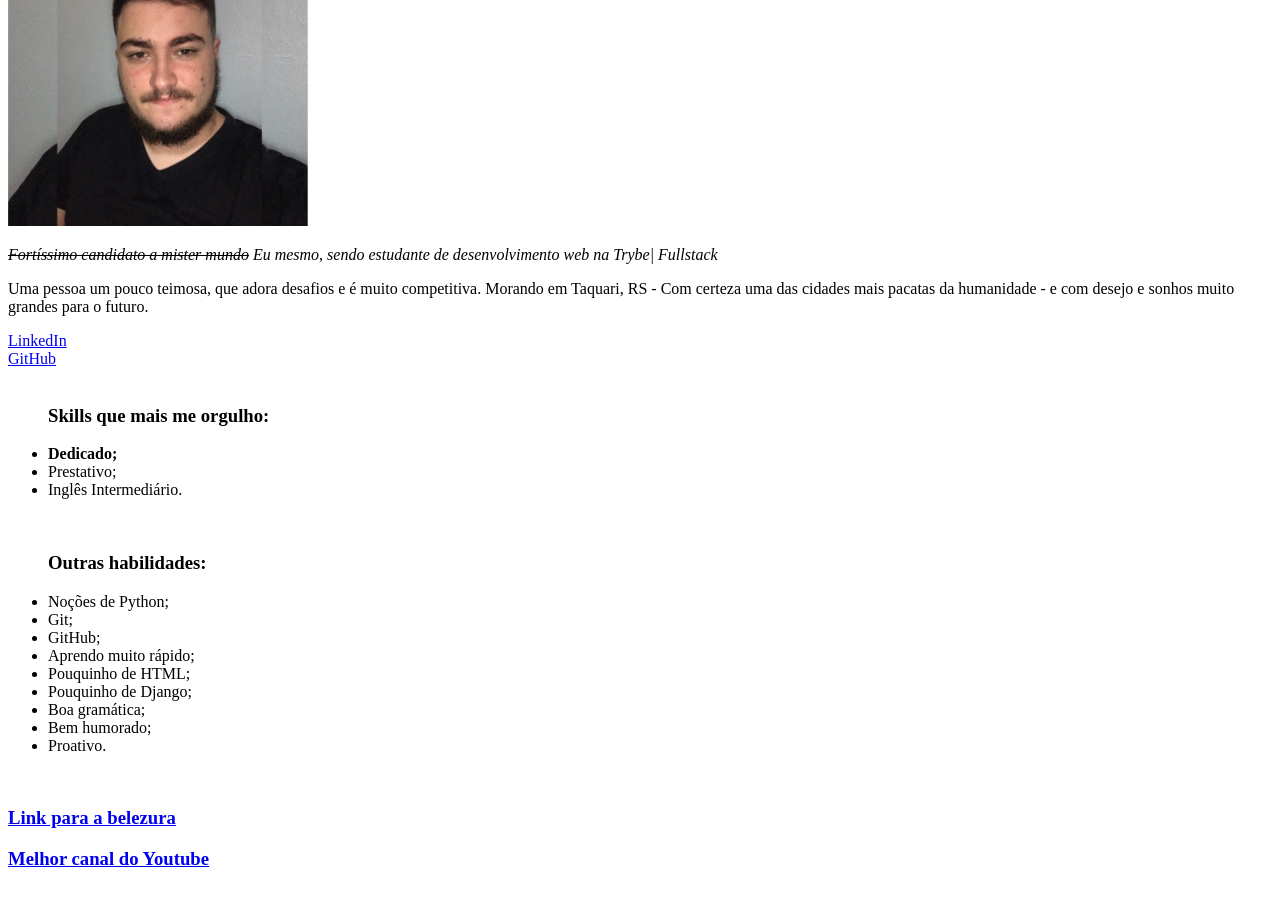
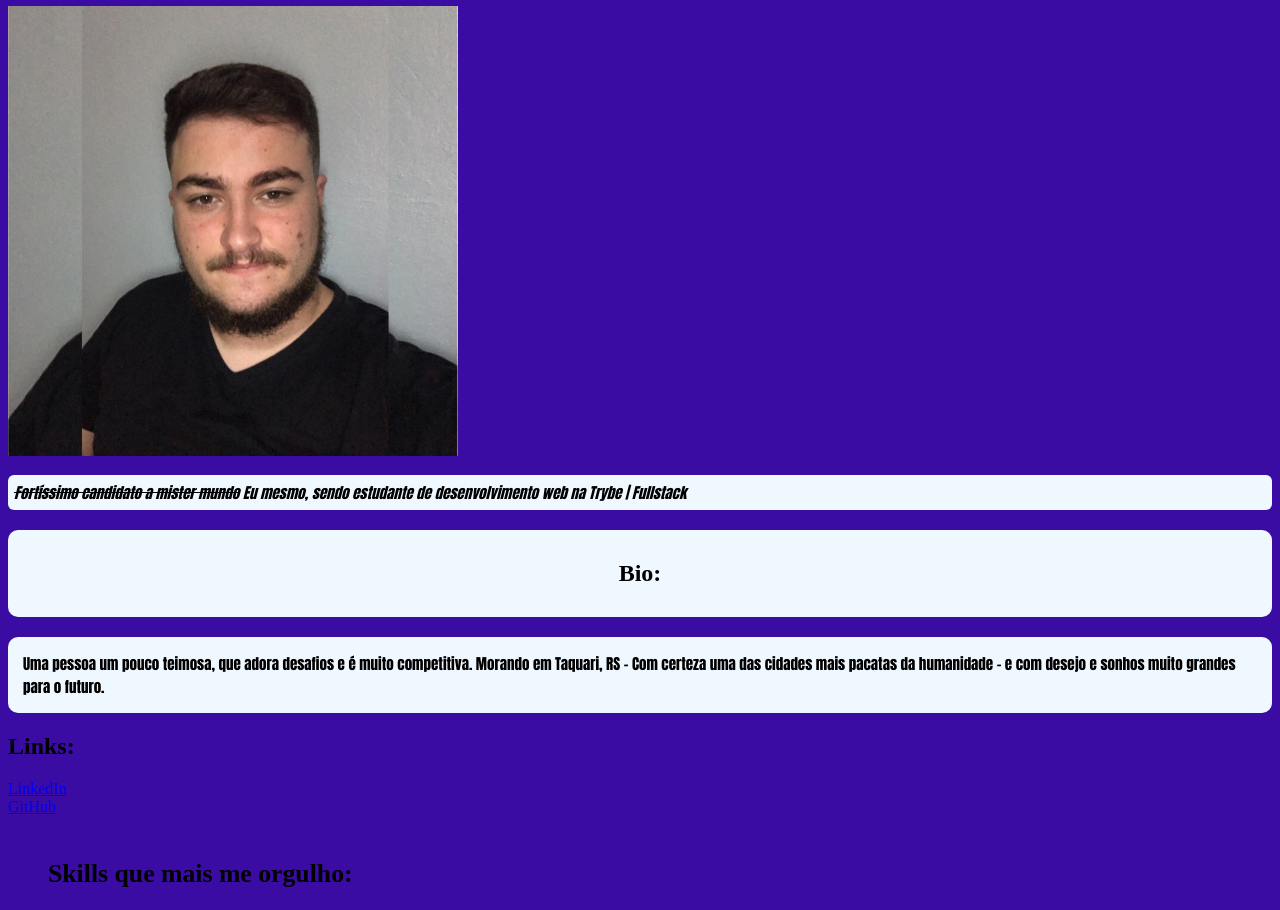
Before and after one commit to diogenesdornelles/portfolio-dio, a plain HTML site: page index.html in a window 1280 px wide. Shown: the part 252-1162 px from the top of the page. Before the commit the page ends 1141 px from the top, so only its background shows below. Drawn offline with Linux system fonts and the light colour scheme.

Commit message:
Alteração utilizando o CSS pela primeira vez, tornando o fundo roxo e utilizando palheta de cores

```diff
--- a/index.html
+++ b/index.html
@@ -3,33 +3,50 @@
 <head>
     <meta charset="UTF-8">
     <title>Fernando Dornelles Rocha</title>
+    <link rel="stylesheet" type="text/css" href="/style.css">
 </head>
+
 <body>
-    <li><a href="#fernando">Perfil</a></li>
-    <li><a href="#skills">Principais habilidades</a></li>
-    <li><a href="#anotherskills">Outras habilidades</a></li>
-    <li><a href="#yt">O canal do youtube que eu recomendo</a></li>
+    <ul class="indice-up">
+        <li><a href="#fernando">Perfil</a></li>
+        <li><a href="#skills">Principais habilidades</a></li>
+        <li><a href="#anotherskills">Outras habilidades</a></li>
+        <li><a href="#yt">O canal do youtube que eu recomendo</a></li>
+    </ul>
+
     <br>
-    <h1>Fernando Dornelles Rocha</h1>
-    <img src="/minha_foto.jpeg" alt="Foto Fernando Dornelles Rocha" width="300px" id="fernando">
-    <p>
-        <em><s>Fortíssimo candidato a mister mundo</s> Eu mesmo, sendo estudante de desenvolvimento web na Trybe| Fullstack</em>
+
+    <h1 class="important-descriptions">Fernando Dornelles Rocha</h1>
+    <img src="/minha_foto.jpeg" alt="Foto Fernando Dornelles Rocha" width="450px" id="fernando">
+
+    <p class="important-descriptions" id="about-author">
+        <em><s>Fortíssimo candidato a mister mundo</s> Eu mesmo, sendo estudante de desenvolvimento web na Trybe | Fullstack</em>
     </p>
-    <p>
+
+    <h2 id="word-bio"> Bio:</h2>
+    <p id="bio">
         Uma pessoa um pouco teimosa, que adora desafios e é muito competitiva. Morando em Taquari, RS - Com certeza uma das cidades mais pacatas da humanidade - e com desejo e sonhos muito grandes para o futuro.
     </p>
+    <h2>Links:</h2>
+
     <a href="https://www.linkedin.com/in/fernando-dornelles-rocha-3b11b921a/" target="_blank">LinkedIn</a>
     <br>
     <a href="https://github.com/dornellesfr" target="_blank">GitHub</a>
+
+
     <br>
     <br>
-    <ul id="skills"><h3>Skills que mais me orgulho:</h3>
+
+
+    <ul id="skills" class="my-habilities"><h3>Skills que mais me orgulho:</h3>
         <li><strong>Dedicado;</strong></li>
         <li>Prestativo;</li>
         <li>Inglês Intermediário.</li>
     </ul>
+
     <br>
-    <ul id="anotherskills"><h3>Outras habilidades:</h3>
+
+    <ul id="anotherskills" class="my-habilities"><h3>Outras habilidades:</h3>
         <li>Noções de Python;</li>
         <li>Git;</li>
         <li>GitHub;</li>
@@ -40,7 +57,9 @@
         <li>Bem humorado;</li>
         <li>Proativo.</li>
     </ul>
+
     <br>
+
     <a href="#fernando"><h3>Link para a belezura</h3></a>
     <a href="https://www.youtube.com/c/CursoemV%C3%ADdeo" target="_blank" id="yt"><h3>Melhor canal do Youtube</h3></a>
 </body>
--- /dev/null
+++ b/style.css
@@ -0,0 +1,40 @@
+
+.important-descriptions {
+    font-family: Impact, Haettenschweiler, 'Arial Narrow Bold', sans-serif;
+}
+
+#about-author {
+    font-size: 15px;
+    background-color: aliceblue;
+    padding: 6px;
+    border-radius: 6px;
+}
+
+body {
+    background-color: #3A0CA3;
+}
+
+#word-bio {
+    background-color: aliceblue;
+    padding: 30px;
+    border-radius: 10px;
+    text-align: center;
+}
+
+#bio {
+    font-size: 15px;
+    font-family: Impact, Haettenschweiler, 'Arial Narrow Bold', sans-serif;
+    background-color: aliceblue;
+    padding: 15px;
+    border-radius: 10px;
+}
+
+.my-habilities {
+    font-size: 22px;
+}
+
+.indice-up {
+    padding: 22px;
+    border-radius: 3px;
+    background-color: aliceblue;
+}
```
